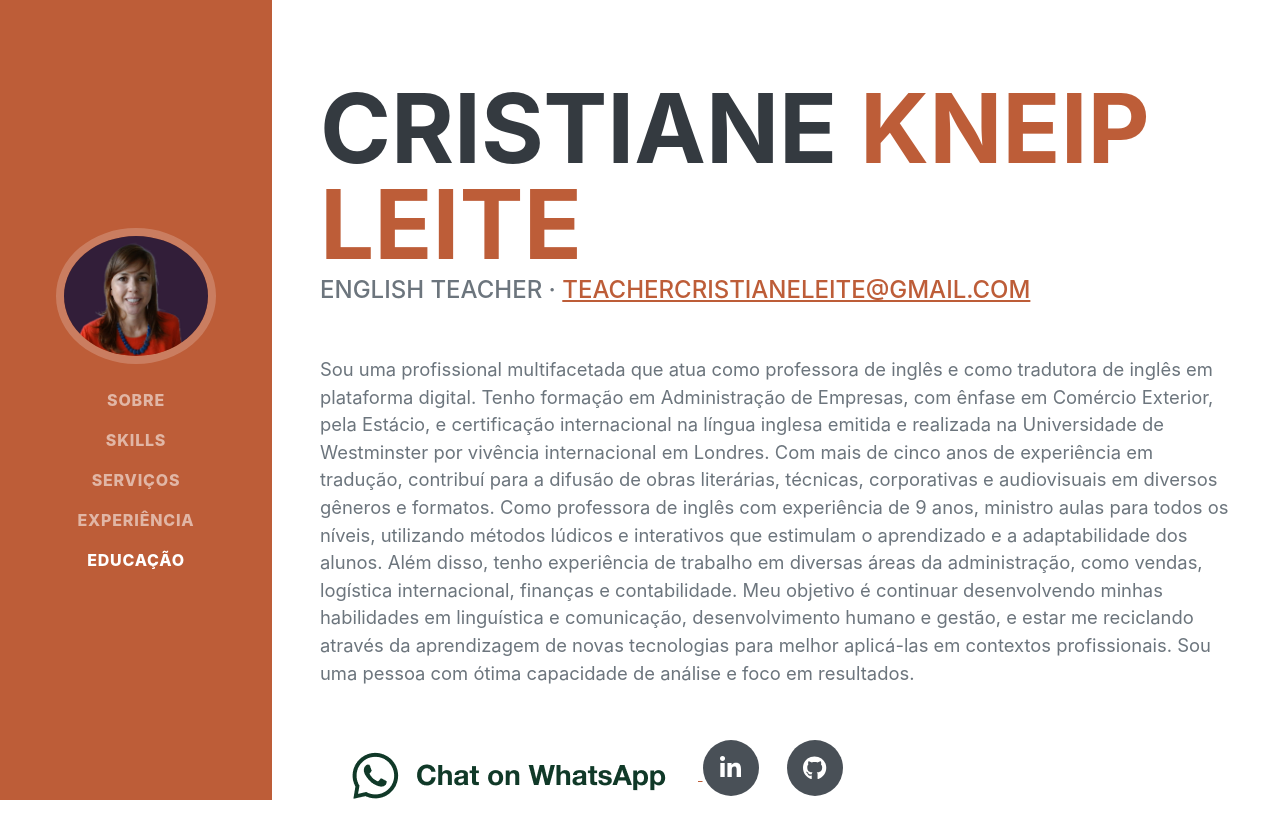
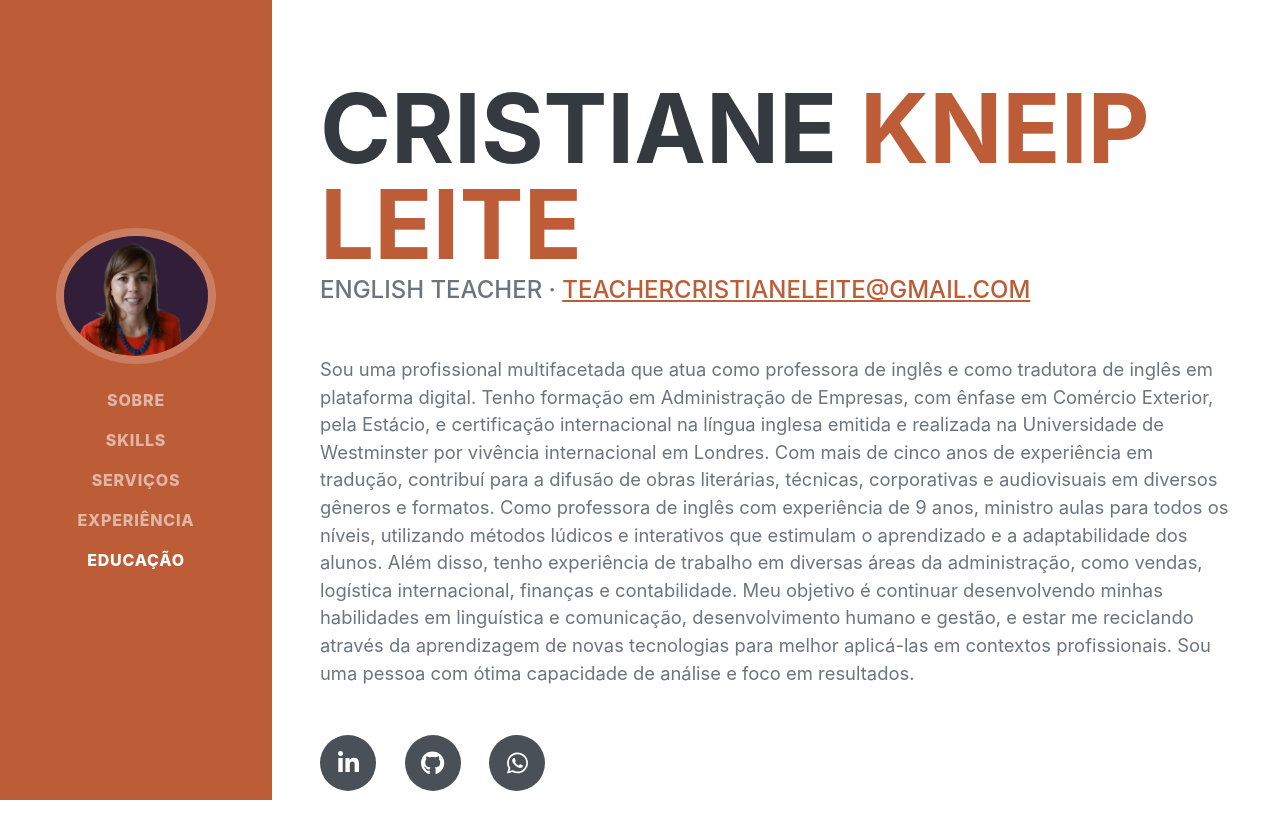
Before and after one commit to teachercristiane/teachercristiane.github.io, a plain HTML site: page index.html in a window 1280 px wide. Shown: the top 838 px of the page. Drawn offline with nearby package versions, Linux system fonts and the light colour scheme; a web font is replaced by a local one.

Commit message:
whatsapp button fa css style

```diff
--- a/index.html
+++ b/index.html
@@ -50,8 +50,11 @@
                 <div class="subheading mb-5">
                     English Teacher ·
                     <a href="mailto:teachercristianeleite@gmail.com">teachercristianeleite@gmail.com</a>
+
                 </div>
                 <p class="lead mb-5">
+
+
                     Sou uma profissional multifacetada que atua como professora de inglês e como tradutora de inglês em plataforma digital. Tenho formação em Administração de Empresas, com ênfase em Comércio Exterior, pela Estácio, e certificação internacional na língua inglesa emitida e realizada na Universidade de Westminster por vivência internacional em Londres.
 
 Com mais de cinco anos de experiência em tradução, contribuí para a difusão de obras literárias, técnicas, corporativas e audiovisuais em diversos gêneros e formatos. Como professora de inglês com experiência de 9 anos, ministro aulas para todos os níveis, utilizando métodos lúdicos e interativos que estimulam o aprendizado e a adaptabilidade dos alunos.
@@ -61,16 +64,17 @@ Além disso, tenho experiência de trabalho em diversas áreas da administraçã
 Meu objetivo é continuar desenvolvendo minhas habilidades em linguística e comunicação, desenvolvimento humano e gestão, e estar me reciclando através da aprendizagem de novas tecnologias para melhor aplicá-las em contextos profissionais.
 
 Sou uma pessoa com ótima capacidade de análise e foco em resultados.
+
                 </p>
                 <div class="social-icons">
-                    <a href="https://wa.me/555192797878">
-                        <img alt="Chat on WhatsApp" src="assets/img/whatsapp.png" />
+
                     </a>
                     <a class="social-icon" href="https://www.linkedin.com/in/cristiane-kneip-leite-8078bb70/"><i
                             class="fab fa-linkedin-in"></i></a>
                     <a class="social-icon" href="https://github.com/teachercristiane"><i class="fab fa-github"></i></a>
+                    <a class="social-icon" href="https://wa.me/555192797878"><i class="fab fa-whatsapp"></i></a>
+                </div>
 
-                </div>
             </div>
         </section>
         <hr class="m-0" />
```
